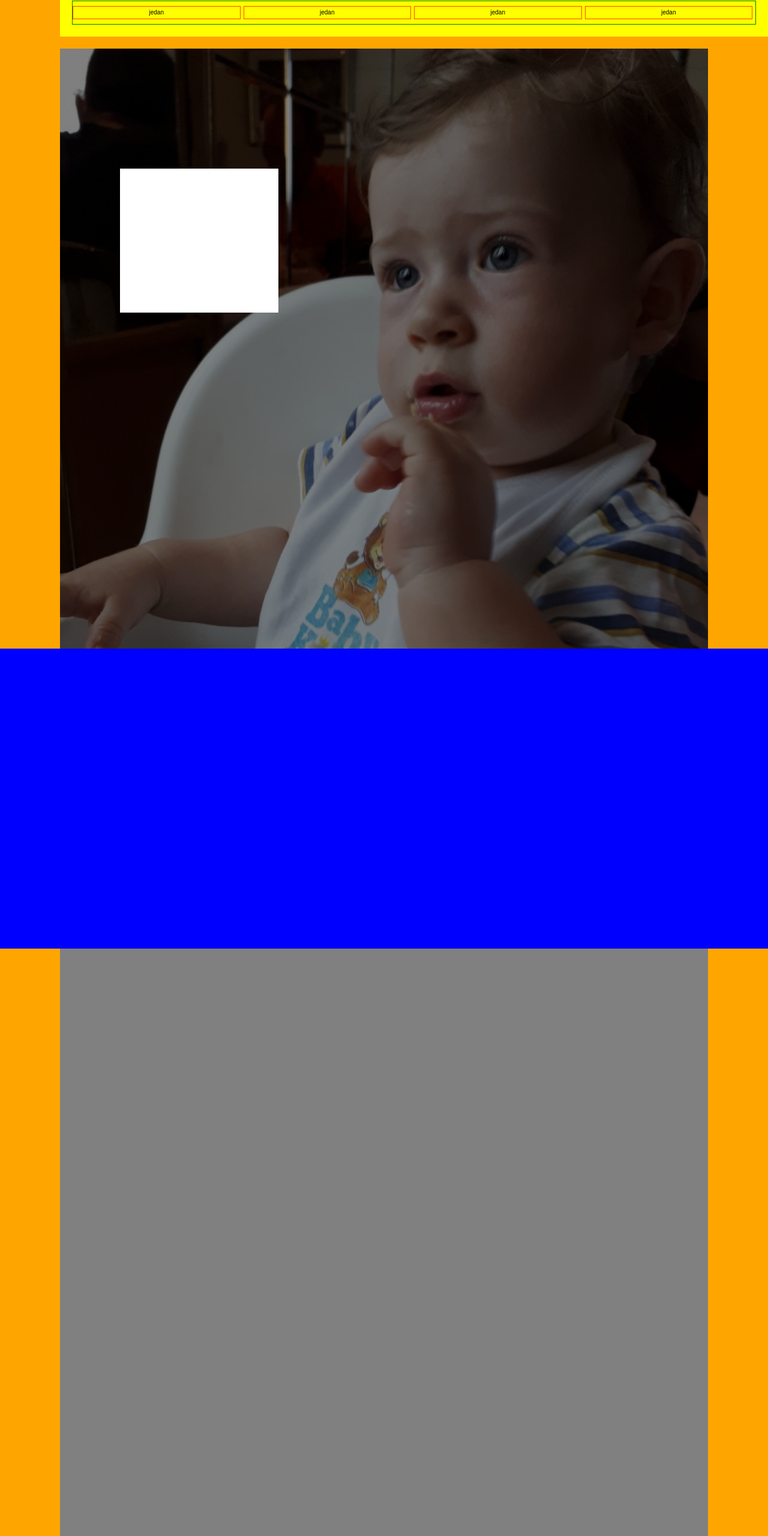
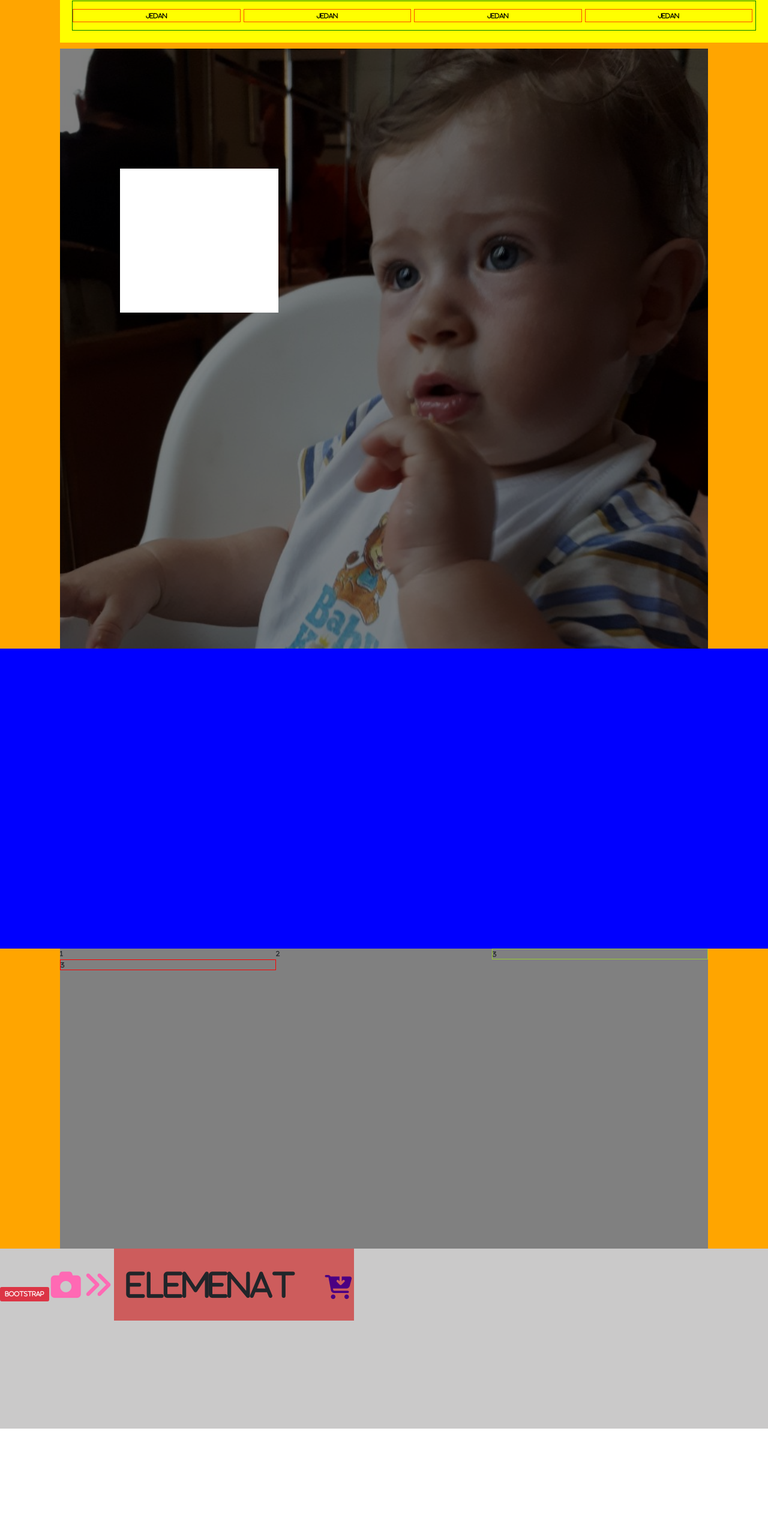
Before and after one commit to ivanbkovacevic/navbar-from-top-sticky, a website: page index.html in a window 1280 px wide. Shown: the part 19-2579 px from the top of the page at 60% size. After the commit the page ends 2400 px from the top, so only its background shows below. Drawn offline with nearby package versions, Linux system fonts and the light colour scheme.

Commit message:
Font awesome

```diff
--- a/index.html
+++ b/index.html
@@ -4,6 +4,9 @@
     <meta charset="UTF-8">
     <meta name="viewport" content="width=device-width, initial-scale=1.0">
     <title>NAVBAR</title>
+    <link rel="stylesheet" href="https://stackpath.bootstrapcdn.com/bootstrap/4.5.0/css/bootstrap.min.css" integrity="sha384-9aIt2nRpC12Uk9gS9baDl411NQApFmC26EwAOH8WgZl5MYYxFfc+NcPb1dKGj7Sk" crossorigin="anonymous">
+    <script src="https://kit.fontawesome.com/7a92841e6c.js" crossorigin="anonymous"></script>
+    <script src="https://stackpath.bootstrapcdn.com/bootstrap/4.5.0/js/bootstrap.min.js" integrity="sha384-OgVRvuATP1z7JjHLkuOU7Xw704+h835Lr+6QL9UvYjZE3Ipu6Tp75j7Bh/kR0JKI" crossorigin="anonymous"></script>
     <link rel="stylesheet" href="main.css">
 </head>
 <body>
@@ -20,21 +23,38 @@
       <button class="toggler" onclick="ShowNavbar()" id="toggler">But</button>
     </nav>
 
-    <section class="main">
-    <section class="hero">
-        <div class="overlay"></div>
-        <div class="element"></div>
-    </section>
-    <section class="section-1"></section>
-    <section class="section-2"></section>
+    <main class="main-wraper">
+        <section class="hero">
+            <div class="overlay"></div>
+            <div class="element"></div>
+        </section>
+        <section class="section-1"></section>
+        <section class="section-2">
+            <div class="row no-gutters">
+                <div class="col-lg-4">1</div>
+                <div class="col-lg-4">2</div>
+                <div class="col-lg-4">3</div>
+                <div class="col-lg-4 mr-auto">3</div>
+            </div>
+        </section>
+        <footer>
+            <div class="icons">
+                <button class="btn btn-danger">bootstrap</button>
+                <span class="fas fa-camera"></span>
+                <i class="fas fa-angle-double-right"></i>
+                <p>ELEMENAT</p>
+            </div>
+        </footer>
 
-    </section>
+    </main>
+    <script src="https://code.jquery.com/jquery-3.5.1.slim.min.js" integrity="sha384-DfXdz2htPH0lsSSs5nCTpuj/zy4C+OGpamoFVy38MVBnE+IbbVYUew+OrCXaRkfj" crossorigin="anonymous"></script>
+    <script src="https://cdn.jsdelivr.net/npm/popper.js@1.16.0/dist/umd/popper.min.js" integrity="sha384-Q6E9RHvbIyZFJoft+2mJbHaEWldlvI9IOYy5n3zV9zzTtmI3UksdQRVvoxMfooAo" crossorigin="anonymous"></script>
     <script>
         function ShowNavbar(){
             const navbar=document.getElementById("navid");
             navbar.classList.toggle('show')
         }
+    </script>
 
-    </script>
 </body>
 </html>
--- a/main.scss
+++ b/main.scss
@@ -1,145 +1,8 @@
+@import'./scss/variables';
 @import'./scss/basics';
-
-.nav{
-    height: 80px;
-    background: transperant;
-    display: flex;
-    justify-content: flex-end;
-    z-index: 9999;
-    transition: all 0.5s;
-   // margin-bottom: 50px;
-    @media screen and (max-width: 902px) {
-        height: 30px;
-        position: sticky;
-        top:0px;
-        flex-direction: column;
-      }
-
-    .brand{
-        @media screen and (max-width: 902px) {
-            display: none;
-          }
-        display: block;
-        width: 100px;
-        color: black;
-        background: orange;
-    }
-
-    .navbar{
-
-        display: flex;
-        justify-content: flex-end;
-        background: yellow;
-        flex: 1;
-        padding: 20px 20px;
-        transition: all 0.5s;
-        @media screen and (max-width: 902px) {
-            transition: all 0.5s;
-            height: 150px;
-            padding:0;
-            overflow: hidden;
-            }
-
-       ul{
-        flex: 1;
-        list-style: none;
-        display: flex;
-        justify-content: flex-end;
-        align-items: center;
-        border: 1px solid green;
-        transition: all 0.5s;
-        height: 100%;
-
-        @media screen and (max-width: 902px) {
-            flex-direction: column;
-            align-items: flex-start;
-            justify-content: flex-start;
-         //   height: 250px;
-            transition: all 0.5s;
-
-        }
-        .navitem{
-            display: flex;
-            flex: 1;
-            margin-right: 5px;
-            border: 1px solid orangered;
-            padding: 10px 10px;
-            justify-content: center;
-            align-items: center;
-            height: 30%;
-            @media screen and (max-width: 902px) {
-                width: 100%;
-                justify-content: flex-start;
-                height: 30px;
-            }
-            .navlink{
-                color: black;
-            }
-        }
-       }
-    }
-
-    .toggler{
-        @media screen and (min-width: 902px) {
-            display: none;
-          }
-        width: 250px;
-        height: 30px;
-        align-self: center;
-    }
-
-}
-
-.show{ ///////////////////////// showing collapsed navbar
-
-    transition: all 0.5s;
-     height: 170px;
-}
-
-.main{
-    display: block;
-    height: 3000px;
-    background: orange;
-  //  margin-top: -30px;
-   padding: 20px 100px;
-    .hero{
-        height: 1000px;
-        background: green;
-        background-image: url('misha.jpg');
-        background-position: center;
-        background-attachment: fixed;
-        background-size: cover;
-        position: relative;
-        padding: 100px;
-        z-index: 2;
-        .overlay{
-            position: absolute;
-            top:0;
-            left:0;
-            right: 0;
-            bottom: 0;
-            background: rgba(0, 0, 0, 0.5);
-            z-index: -1;
-        }
-        .element{
-            background: white;
-            margin-top: 100px;
-            width: 30%;
-            height: 30%;
-            z-index: 9999;
-        }
-    }
-
-    .section-1{
-        $width:100%;
-        height: 500px;
-        background: blue;
-        width: calc(#{$width} + 200px);
-        margin-left: -100px;
-    }
-    .section-2{
-        height: 1000px;
-        background: gray;
-
-    }
-}
+@import'./scss/nav';
+@import'./scss/main-wraper';
+@import'./scss/hero';
+@import'./scss/section-1';
+@import'./scss/section-2';
+@import'./scss/footer';
--- /dev/null
+++ b/scss/_footer.scss
@@ -0,0 +1,32 @@
+footer{
+    $width:100%;
+    background: $gray-light;
+    width: calc(#{$width} + 200px);
+    height: 300px;
+    margin-left: -100px;
+
+    span{
+      font-size: 5rem;
+      color: hotpink;
+    }
+
+    i{
+        font-size: 5rem;
+        color: hotpink;
+    }
+
+    p{
+        font-size: 5rem;
+        background: indianred;
+        display: inline-block;
+        width: 400px;
+        padding: 20px;
+        text-align: center;
+    }
+    p::after{
+        content: '\f218';
+        color: indigo;
+        font-size: 4rem;
+        margin-left: 50px;
+    }
+}
--- /dev/null
+++ b/scss/_hero.scss
@@ -0,0 +1,27 @@
+.hero{
+    height: 1000px;
+    background: green;
+    background-image: url('misha.jpg');
+    background-position: center;
+    background-attachment: fixed;
+    background-size: cover;
+    position: relative;
+    padding: 100px;
+    z-index: 2;
+    .overlay{
+        position: absolute;
+        top:0;
+        left:0;
+        right: 0;
+        bottom: 0;
+        background: rgba(0, 0, 0, 0.5);
+        z-index: -1;
+    }
+    .element{
+        background: white;
+        margin-top: 100px;
+        width: 30%;
+        height: 30%;
+        z-index: 9999;
+    }
+}
--- /dev/null
+++ b/scss/_main-wraper.scss
@@ -0,0 +1,6 @@
+.main-wraper{
+    display: block;
+   // height: 3000px;
+    background: orange;
+   padding: 20px 100px 0 100px;
+}
--- /dev/null
+++ b/scss/_nav.scss
@@ -0,0 +1,95 @@
+.nav{
+    height: 80px;
+    background: transperant;
+    display: flex;
+    justify-content: flex-end;
+    z-index: 9999;
+    transition: all 0.5s;
+   // margin-bottom: 50px;
+    @media screen and (max-width: 902px) {
+        height: 30px;
+        position: sticky;
+        top:0px;
+        flex-direction: column;
+      }
+
+    .brand{
+        @media screen and (max-width: 902px) {
+            display: none;
+          }
+        display: block;
+        width: 100px;
+        color: black;
+        background: orange;
+    }
+
+    .navbar{
+
+        display: flex;
+        justify-content: flex-end;
+        background: yellow;
+        flex: 1;
+        padding: 20px 20px;
+        transition: all 0.5s;
+        @media screen and (max-width: 902px) {
+            transition: all 0.5s;
+            height: 150px;
+            padding:0;
+            overflow: hidden;
+            }
+
+       ul{
+        flex: 1;
+        list-style: none;
+        display: flex;
+        justify-content: flex-end;
+        align-items: center;
+        border: 1px solid green;
+        transition: all 0.5s;
+        height: 100%;
+
+        @media screen and (max-width: 902px) {
+            flex-direction: column;
+            align-items: flex-start;
+            justify-content: flex-start;
+         //   height: 250px;
+            transition: all 0.5s;
+
+        }
+        .navitem{
+            display: flex;
+            flex: 1;
+            margin-right: 5px;
+            border: 1px solid orangered;
+            padding: 10px 10px;
+            justify-content: center;
+            align-items: center;
+            height: 30%;
+            @media screen and (max-width: 902px) {
+                width: 100%;
+                justify-content: flex-start;
+                height: 30px;
+            }
+            .navlink{
+                color: black;
+            }
+        }
+       }
+    }
+
+    .toggler{
+        @media screen and (min-width: 902px) {
+            display: none;
+          }
+        width: 250px;
+        height: 30px;
+        align-self: center;
+    }
+
+}
+
+.show{ ///////////////////////// showing collapsed navbar
+
+    transition: all 0.5s;
+     height: 170px;
+}
--- /dev/null
+++ b/scss/_section-1.scss
@@ -0,0 +1,7 @@
+.section-1{
+    $width:100%;
+    height: 500px;
+    background: blue;
+    width: calc(#{$width} + 200px);
+    margin-left: -100px;
+}
--- /dev/null
+++ b/scss/_section-2.scss
@@ -0,0 +1,16 @@
+
+.section-2{
+        height: 500px;
+        background: gray;
+        width: 100%;
+
+        .row{
+            div:last-child{
+                border: 1px solid red;
+            }
+            div:nth-of-type(3){
+                border: 1px solid yellowgreen;
+            }
+        }
+
+}
--- /dev/null
+++ b/scss/_variables.scss
@@ -0,0 +1 @@
+$gray-light:rgb(202, 201, 201);
```
Also changed, not shown: package.json (added, +23 -0 lines), feather-sprite.svg (added), main.css, 3 other files.
